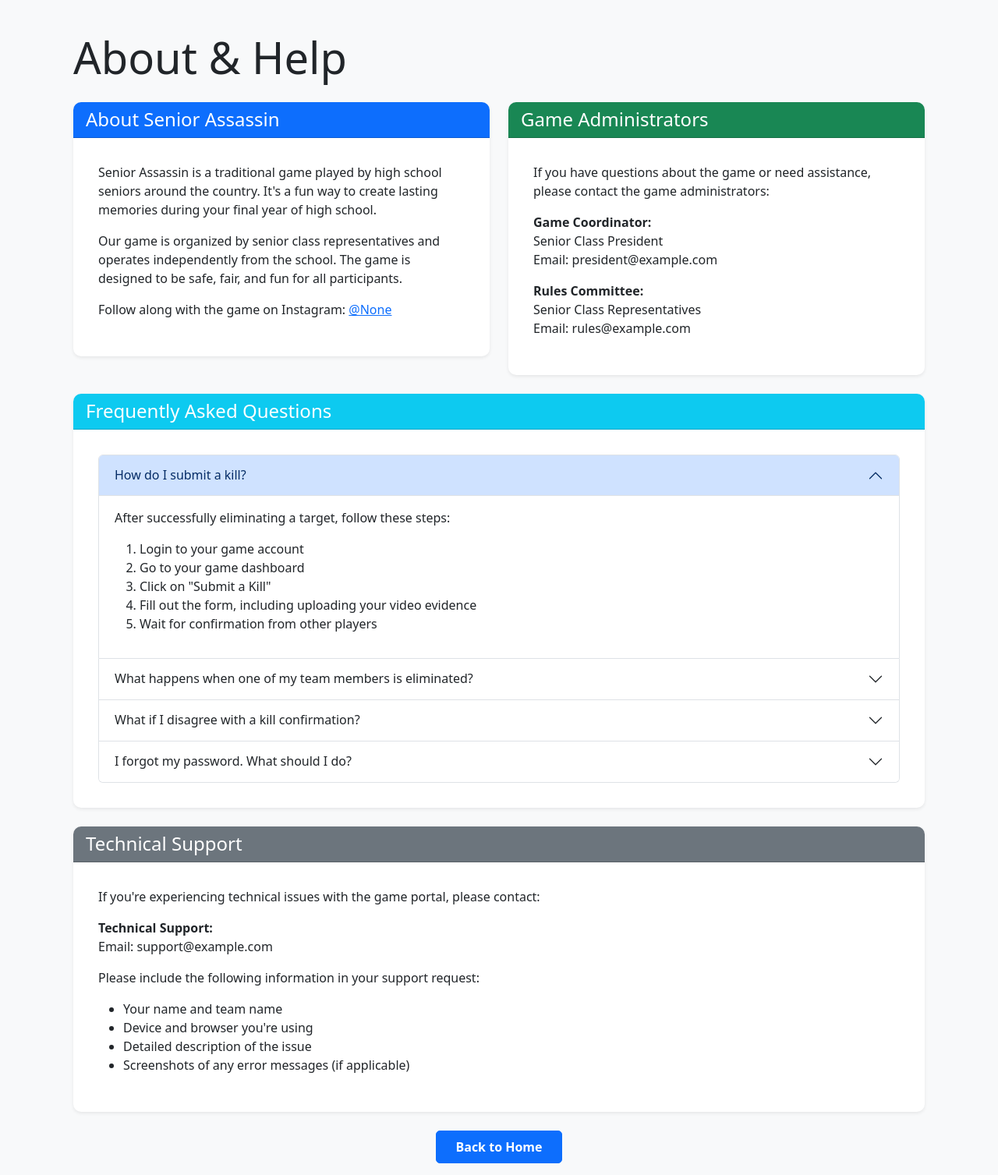
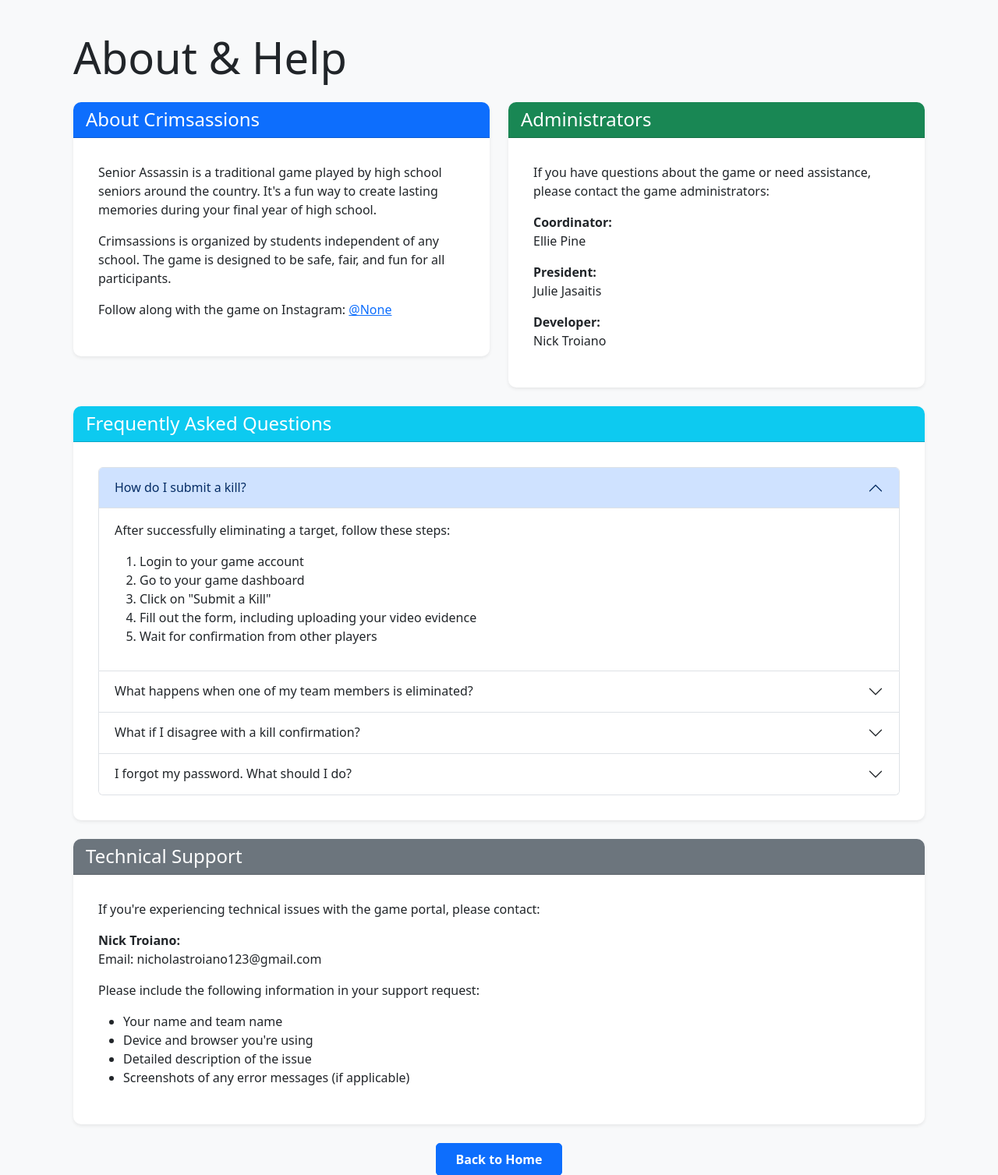
Before and after one commit to CT-42210/srassassins, a Flask app: page /about in a window 1280 px wide. Shown: the part 56-1563 px from the top of the page at 78% size. Run offline with Flask 3, Linux system fonts and the light colour scheme; some libraries are stand-ins or nearby versions.

Commit message:
small updates to html

```diff
--- a/app/templates/about.html
+++ b/app/templates/about.html
@@ -12,12 +12,12 @@
                 <div class="col-md-6">
                     <div class="card mb-4">
                         <div class="card-header bg-primary text-white">
-                            <h2 class="h4 mb-0">About Senior Assassin</h2>
+                            <h2 class="h4 mb-0">About Crimsassions</h2>
                         </div>
                         <div class="card-body">
                             <p>Senior Assassin is a traditional game played by high school seniors around the country. It's a fun way to create lasting memories during your final year of high school.</p>
 
-                            <p>Our game is organized by senior class representatives and operates independently from the school. The game is designed to be safe, fair, and fun for all participants.</p>
+                            <p>Crimsassions is organized by students independent of any school. The game is designed to be safe, fair, and fun for all participants.</p>
 
                             <p>Follow along with the game on Instagram: <a href="https://instagram.com/{{ config['INSTAGRAM_USERNAME'] }}" target="_blank">@{{ config['INSTAGRAM_USERNAME'] }}</a></p>
                         </div>
@@ -27,21 +27,21 @@
                 <div class="col-md-6">
                     <div class="card mb-4">
                         <div class="card-header bg-success text-white">
-                            <h2 class="h4 mb-0">Game Administrators</h2>
+                            <h2 class="h4 mb-0">Administrators</h2>
                         </div>
                         <div class="card-body">
                             <p>If you have questions about the game or need assistance, please contact the game administrators:</p>
 
                             <address>
-                                <strong>Game Coordinator:</strong><br>
-                                Senior Class President<br>
-                                Email: president@example.com
+                                <strong>Coordinator:</strong><br>Ellie Pine<br>
                             </address>
 
                             <address>
-                                <strong>Rules Committee:</strong><br>
-                                Senior Class Representatives<br>
-                                Email: rules@example.com
+                                <strong>President:</strong><br>Julie Jasaitis<br>
+                            </address>
+
+                            <address>
+                                <strong>Developer:</strong><br>Nick Troiano<br>
                             </address>
                         </div>
                     </div>
@@ -130,8 +130,8 @@
                     <p>If you're experiencing technical issues with the game portal, please contact:</p>
 
                     <address>
-                        <strong>Technical Support:</strong><br>
-                        Email: support@example.com
+                        <strong>Nick Troiano:</strong><br>
+                        Email: nicholastroiano123@gmail.com
                     </address>
 
                     <p>Please include the following information in your support request:</p>
--- a/app/templates/rules.html
+++ b/app/templates/rules.html
@@ -166,7 +166,7 @@
                     <ol>
                         By playing in this game, you consent to:
                         <li>The collection of your name, email address, phone number, and physical address.</li>
-                        <li>The collection of your device and network info, such as MAC addresses and IP addresses.</li>
+                        <li>The collection of your device and network info, such as MAC and IP addresses.</li>
                         <li>The sharing of your address with your attackers.</li>
                         <Li>The automated sending of game messages via email.</Li>
                         <li>Google Cloud's TOS: <a href="https://cloud.google.com/terms">https://cloud.google.com/terms</a></li>
```
